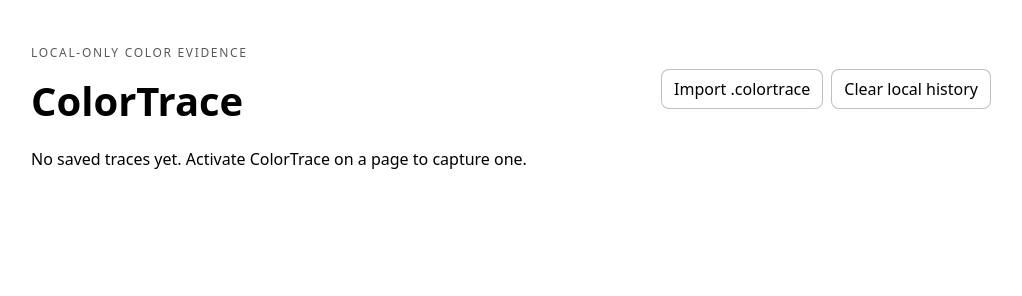
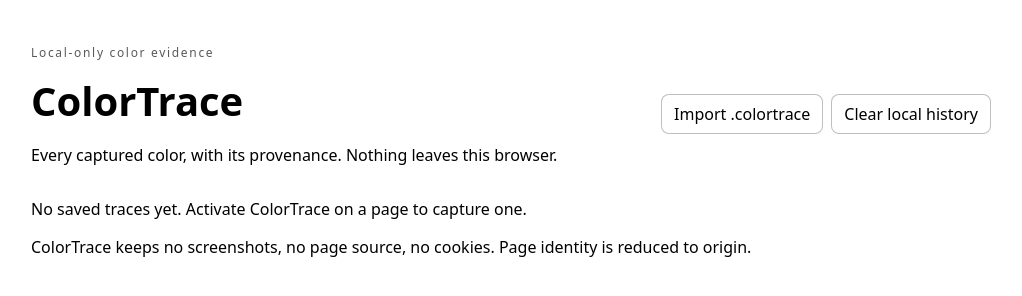
Before and after one commit to builtbysai/ColorTrace, a website with bundled scripts: page apps/extension/src/entrypoints/dashboard/index.html in a window 1280 px wide. Shown: the whole page, without its empty margins (129-1151 px from the left). Built offline with nearby package versions, Linux system fonts and the light colour scheme.

Commit message:
Merge dashboard redesign from ColorTrace-redesign (index.html)

```diff
--- a/apps/extension/src/entrypoints/dashboard/index.html
+++ b/apps/extension/src/entrypoints/dashboard/index.html
@@ -1 +1,17 @@
-<!doctype html><html lang="en"><head><meta charset="UTF-8"><meta name="viewport" content="width=device-width,initial-scale=1"><title>ColorTrace</title><link rel="stylesheet" href="./style.css"></head><body><main><header><div><p class="eyebrow">LOCAL-ONLY COLOR EVIDENCE</p><h1>ColorTrace</h1></div><div class="actions"><input id="import-trace" class="visually-hidden-input" type="file" accept=".colortrace,application/json"><label for="import-trace" class="button-like">Import .colortrace</label><button id="clear" type="button">Clear local history</button></div></header><p id="status" role="status"></p><section id="traces" aria-label="Saved traces"></section></main><script type="module" src="./main.ts"></script></body></html>
+<!doctype html><html lang="en"><head><meta charset="UTF-8"><meta name="viewport" content="width=device-width,initial-scale=1"><title>ColorTrace</title><link rel="stylesheet" href="./style.css"></head><body><main>
+<header class="masthead">
+  <div class="masthead-copy">
+    <p class="eyebrow"><span class="dot" aria-hidden="true"></span>Local-only color evidence</p>
+    <h1>ColorTrace</h1>
+    <p class="lede">Every captured color, with its provenance. Nothing leaves this browser.</p>
+  </div>
+  <div class="actions">
+    <input id="import-trace" class="visually-hidden-input" type="file" accept=".colortrace,application/json">
+    <label for="import-trace" class="button-like">Import .colortrace</label>
+    <button id="clear" type="button">Clear local history</button>
+  </div>
+</header>
+<p id="status" role="status"></p>
+<section id="traces" aria-label="Saved traces"></section>
+<footer class="colophon"><p>ColorTrace keeps no screenshots, no page source, no cookies. Page identity is reduced to origin.</p></footer>
+</main><script type="module" src="./main.ts"></script></body></html>
```
